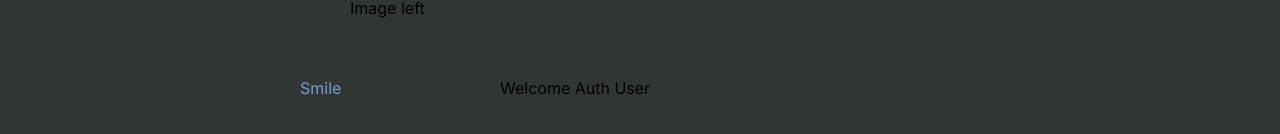
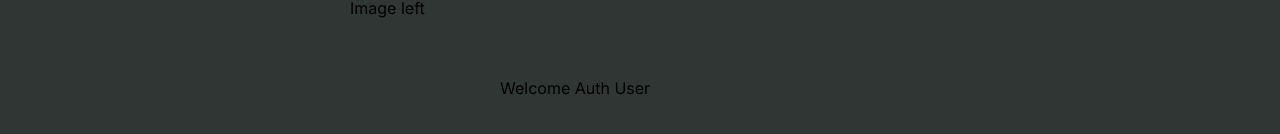
Before and after one commit to 3mptySpac3/meme, a Next.js app: page / in a window 1280 px wide. Shown: the part 424-558 px from the top of the page. Built offline with nearby package versions, Linux system fonts and the light colour scheme.

Commit message:
error hunting

```diff
--- a/app/page.js
+++ b/app/page.js
@@ -99,7 +99,7 @@ const HomePage = () => {
            <PositionedElement x={300} y={500}>
            <ButtonComponent
                onClick={() => handleButtonClick('Smile')}
-               label="Smile"
+              //  label="Smile"
             />
            </PositionedElement>
           </div>
```
